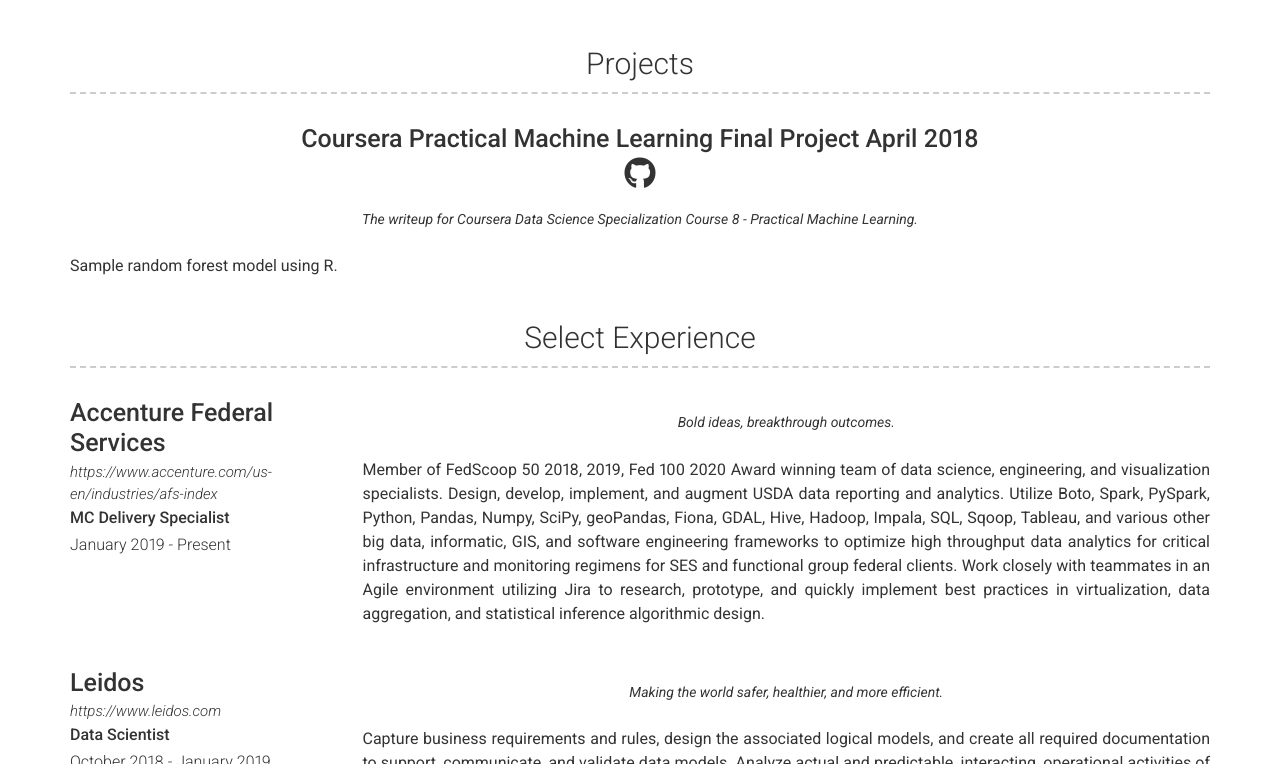
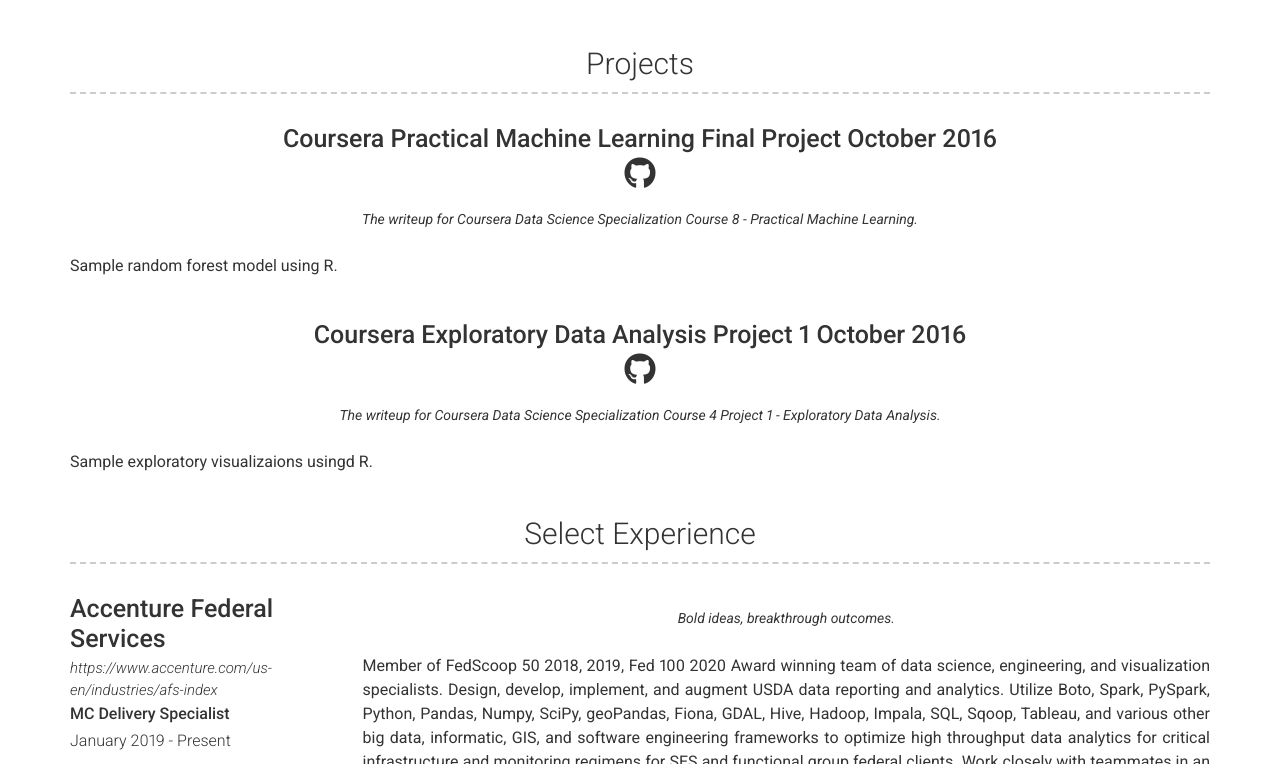
Before and after one commit to r-ballard/r-ballard.github.io, a Jekyll site: the page built from index.md, in a window 1280 px wide and 900 px high, scrolled down 357 px, cut to the strip 136-900 px from the top of the window. Built offline with Jekyll 4.4.1, drawn with Linux system fonts in a browser that asks for light colours; nearby versions of some CDN libraries.

Commit message:
Add project

```diff
--- a/_data/projects.yml
+++ b/_data/projects.yml
@@ -1,9 +1,18 @@
 # Project template
 - layout: top-middle
-  name: Coursera  Practical Machine Learning Final Project April 2018
+  name: Coursera Practical Machine Learning Final Project October 2016
   #link: Link to project (eg. sproogen.github.io/modern-resume-theme)(optional)
-  github: https://github.com/r-ballard/pml-April2018
+  github: r-ballard/pml-April2018
   quote: >
     The writeup for Coursera Data Science Specialization Course 8 - Practical Machine Learning.
   description: | # this will include new lines to allow paragraphs
     Sample random forest model using R.
+# Project template
+- layout: top-middle
+  name: Coursera Exploratory Data Analysis Project 1 October 2016
+  #link: Link to project (eg. sproogen.github.io/modern-resume-theme)(optional)
+  github: r-ballard/ExData_Plotting1
+  quote: >
+    The writeup for Coursera Data Science Specialization Course 4 Project 1 - Exploratory Data Analysis.
+  description: | # this will include new lines to allow paragraphs
+    Sample exploratory visualizaions usingd R.
```
